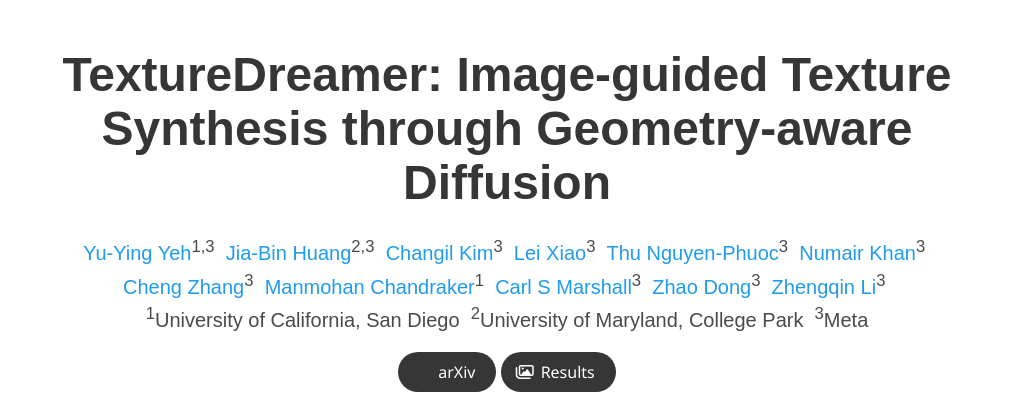
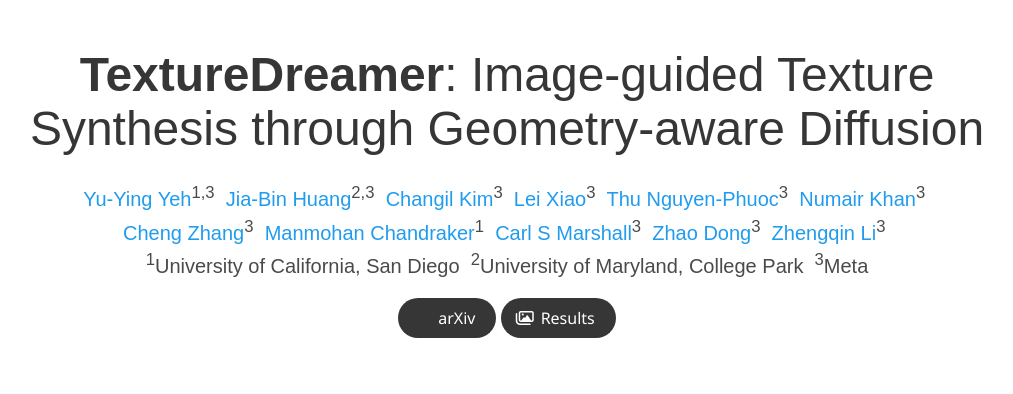
Before and after one commit to texturedreamer/texturedreamer.github.io, a plain HTML site: page index.html in a window 1280 px wide. Shown: the top 394 px of the page, without its empty margins (133-1146 px from the left). Drawn offline with nearby package versions, Linux system fonts and the light colour scheme; some icons are missing; a web font is replaced by a local one.

Commit message:
update title font

```diff
--- a/index.html
+++ b/index.html
@@ -707,7 +707,7 @@
     <div class="container is-max-desktop">
       <div class="columns is-centered">
         <div class="column has-text-centered">
-          <h1 class="title is-1 publication-title">TextureDreamer: Image-guided Texture Synthesis through Geometry-aware Diffusion</h1>
+          <h1 class="title is-1 publication-title"><b>TextureDreamer</b>: <font font-weight="normal">Image-guided Texture Synthesis through Geometry-aware Diffusion</font></h1>
           <div class="is-size-5 publication-authors">
             <span class="author-block">
               <a target="_blank" rel="noopener noreferrer" href="https://yuyingyeh.github.io">Yu-Ying Yeh</a><sup>1,3</sup>&nbsp</span>
--- a/static/css/index.css
+++ b/static/css/index.css
@@ -49,6 +49,7 @@ body {
 
 .publication-title {
     font-family: 'Google Sans', sans-serif;
+    font-weight: normal;
 }
 
 .publication-authors {
```
